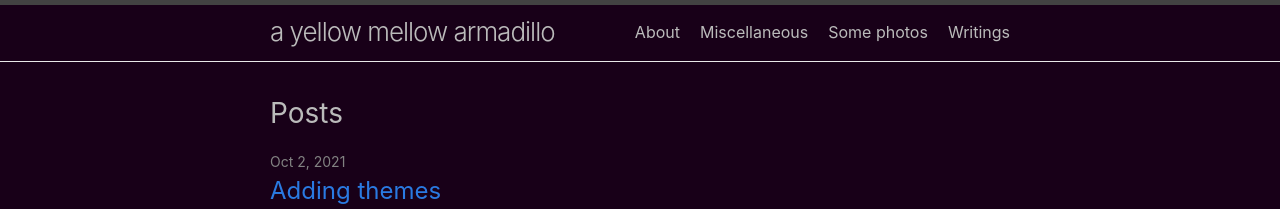
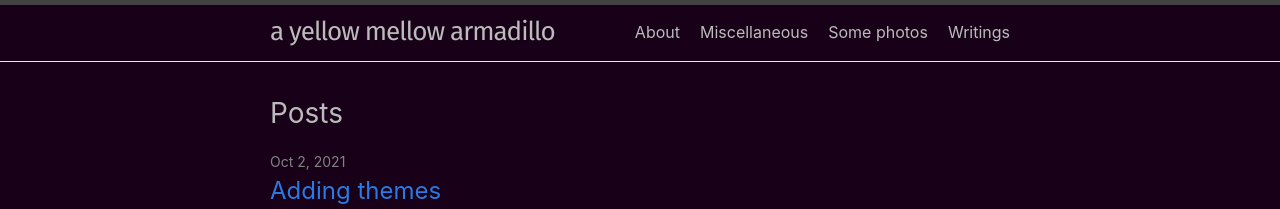
Before and after one commit to shrivathsap/shrivathsap.github.io, a Jekyll site: the page built from index.markdown, in a window 1280 px wide. Shown: the top 209 px of the page. Built offline with Jekyll 4.4.1, drawn with Linux system fonts in a browser that asks for light colours.

Commit message:
title font

```diff
--- a/_includes/header.html
+++ b/_includes/header.html
@@ -3,7 +3,8 @@
   <div class="wrapper">
     {%- assign default_paths = site.pages | map: "path" -%}
     {%- assign page_paths = site.header_pages | default: default_paths -%}
-    <a class="site-title" rel="author" href="{{ "/" | relative_url }}">{{ site.title | escape }}</a>
+	<link href="https://fonts.googleapis.com/css?family=Fira+Sans" rel="stylesheet">
+    <a class="site-title" rel="author" href="{{ "/" | relative_url }}" style="font-family: 'Fira Sans', sans-serif;">{{ site.title | escape }}</a>
 
     {%- if page_paths -%}
       <nav class="site-nav">
```
